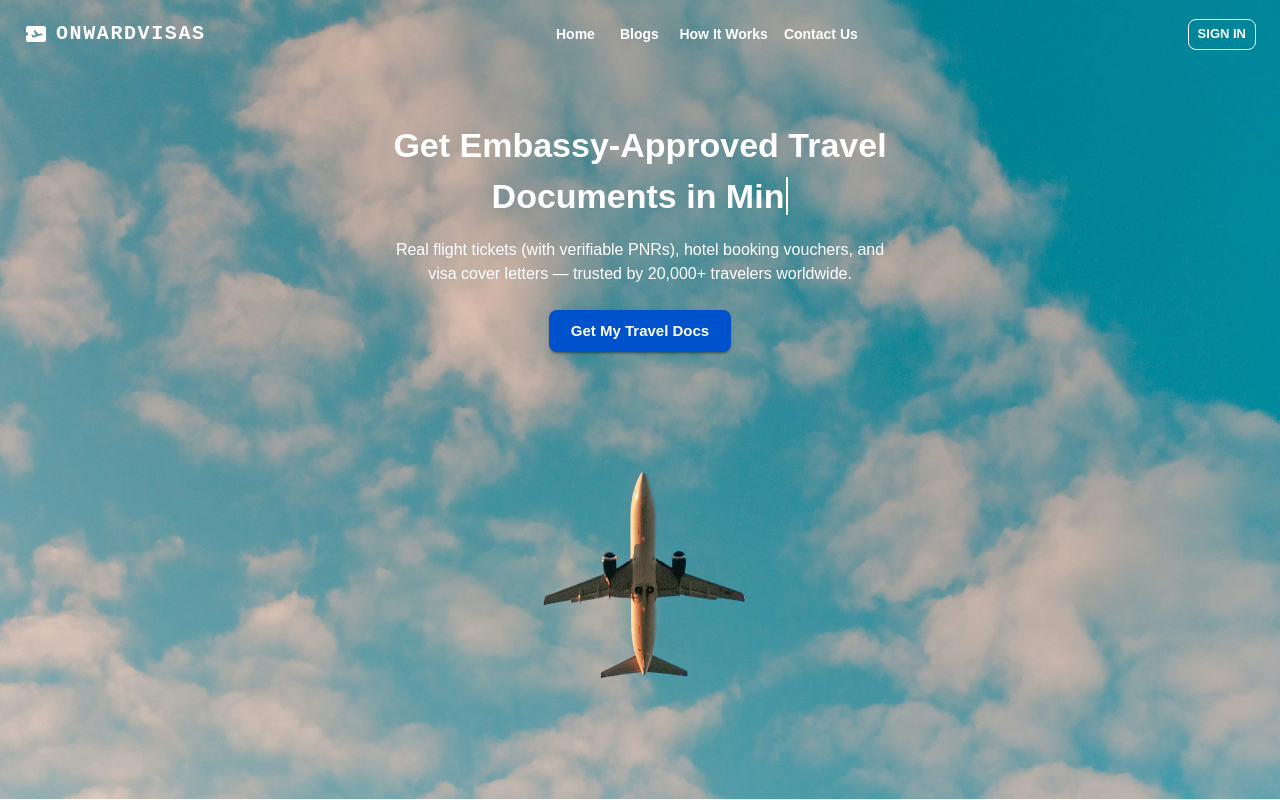
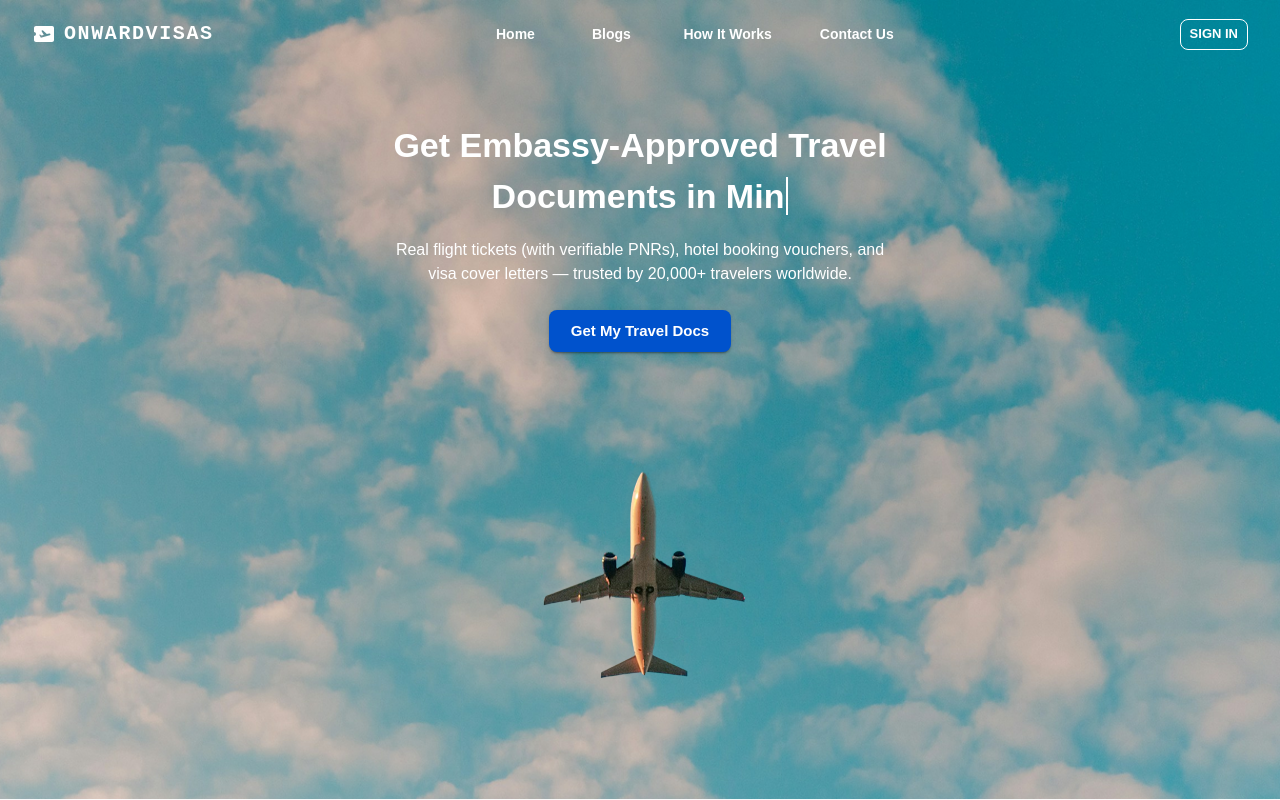
Before and after one commit to akshav-coder/onwardvisa, a React (Vite) app in the folder client/: page / in a window 1280 px wide. Shown: the top 800 px of the page. Built offline with nearby package versions, Linux system fonts and the light colour scheme.

Commit message:
header changes

```diff
--- a/client/src/components/common/Header.jsx
+++ b/client/src/components/common/Header.jsx
@@ -1,14 +1,16 @@
+import React, { useState } from "react";
 import {
   AppBar,
   Box,
   Button,
-  Container,
+  // Container, // Not used in this component, removed for cleaner code
   Toolbar,
   Typography,
+  IconButton,
+  Menu,
+  MenuItem,
 } from "@mui/material";
-import React, { useState } from "react";
 import { AirplaneTicket, Menu as MenuIcon } from "@mui/icons-material";
-import { Menu, MenuItem, IconButton } from "@mui/material";
 
 const Header = () => {
   const pages = ["Home", "Blogs", "How It Works", "Contact Us"];
@@ -28,10 +30,19 @@ const Header = () => {
       sx={{
         backgroundColor: "transparent",
         boxShadow: "none",
+        width: "100%",
+        px: { xs: 2, md: 4 },
       }}
     >
-      <Toolbar>
-        <AirplaneTicket sx={{ mr: 1 }} />
+      <Toolbar
+        disableGutters
+        sx={{ justifyContent: "space-between", alignItems: "center" }}
+      >
+        {/* Logo and Title Section (Left aligned) */}
+        <Box sx={{ display: "flex", alignItems: "center", flexShrink: 0 }}>
+          {" "}
+          {/* flexShrink: 0 to prevent shrinking */}
+          <AirplaneTicket sx={{ mr: 1, color: "white" }} />
           <Typography
             variant="h6"
             noWrap
@@ -39,7 +50,6 @@ const Header = () => {
             href="#app-bar-with-responsive-menu"
             sx={{
               mr: 2,
-            flexGrow: 1,
               fontFamily: "monospace",
               fontWeight: 700,
               letterSpacing: ".1rem",
@@ -49,19 +59,62 @@ const Header = () => {
           >
             ONWARDVISAS
           </Typography>
-        {/* Mobile menu icon */}
+        </Box>
+
+        {/* Desktop Menu (Centered) */}
+        <Box
+          sx={{
+            flexGrow: 1, // Allows this box to take available space
+            display: { xs: "none", md: "flex" },
+            justifyContent: "center", // Centers the items horizontally within this box
+            alignItems: "center", // Ensures items are vertically centered
+          }}
+        >
+          {pages.map((page) => (
+            <Button
+              key={page}
+              sx={{
+                my: 2,
+                color: "white",
+                display: "block",
+                mx: 2, // Horizontal margin between navigation items
+              }}
+            >
+              {page}
+            </Button>
+          ))}
+        </Box>
+
+        {/* Sign In Button (Right aligned for desktop) */}
+        <Box sx={{ display: { xs: "none", md: "flex" }, flexShrink: 0 }}>
+          {" "}
+          {/* flexShrink: 0 to prevent shrinking */}
           <Button
             variant="outlined"
             size="small"
             sx={{
               color: "white",
               borderColor: "white",
-            display: { xs: "flex", md: "none" },
+              ml: 3, // Left margin to separate from the centered menu
             }}
           >
             SIGN IN
           </Button>
-        <Box sx={{ display: { xs: "flex", md: "none" } }}>
+        </Box>
+
+        {/* Mobile menu (icon and button - remains on the right) */}
+        <Box sx={{ display: { xs: "flex", md: "none" }, alignItems: "center" }}>
+          <Button
+            variant="outlined"
+            size="small"
+            sx={{
+              color: "white",
+              borderColor: "white",
+              mr: 1,
+            }}
+          >
+            SIGN IN
+          </Button>
           <IconButton
             size="large"
             aria-label="menu"
@@ -91,25 +144,6 @@ const Header = () => {
             ))}
           </Menu>
         </Box>
-        {/* Desktop menu */}
-        <Box sx={{ flexGrow: 1, display: { xs: "none", md: "flex" } }}>
-          {pages.map((page) => (
-            <Button key={page} sx={{ my: 2, display: "block", color: "white" }}>
-              {page}
-            </Button>
-          ))}
-        </Box>
-        <Button
-          variant="outlined"
-          size="small"
-          sx={{
-            color: "white",
-            borderColor: "white",
-            display: { xs: "none", md: "flex" },
-          }}
-        >
-          SIGN IN
-        </Button>
       </Toolbar>
     </AppBar>
   );
```
Also changed, not shown: client/src/assets/flight_icon.svg (added). Lines whose indentation alone changed are shown as unchanged.
